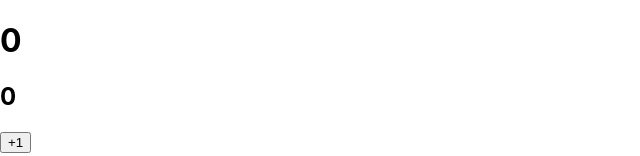
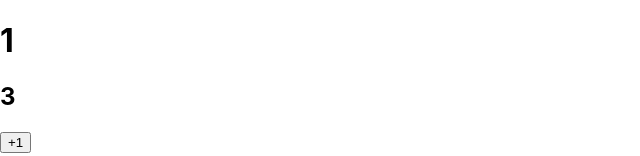
Before and after one commit to progh2/reactstudy2019, a React (Create React App) app in the folder hello-react/: page / in a window 1280 px wide. Shown: the top 156 px of the page, without its empty margins (0-640 px from the left). Built offline with nearby package versions, Linux system fonts and the light colour scheme.

Commit message:
#9 3.4.1.1 state 객체 안에 여러 값이 있을 때 - 생성자 속 순서를 바꾸어도 이름에 맞춰서 잘 값들이 세팅됨

```diff
--- a/hello-react/src/Counter.js
+++ b/hello-react/src/Counter.js
@@ -5,12 +5,12 @@ class Counter extends Component {
     super(props);
     // state의 초깃값 설정하기
     this.state = {
-      number: 0,
-      fixedNumber: 0
+      number: 1,
+      fixedNumber: 3
     };
   }
   render() {
-    const { number, fixedNumber } = this.state; // state를 조회할 때는 this.state로 조회합니다.
+    const { fixedNumber, number } = this.state; // state를 조회할 때는 this.state로 조회합니다.
     return (
       <div>
         <h1>{number}</h1>
```
